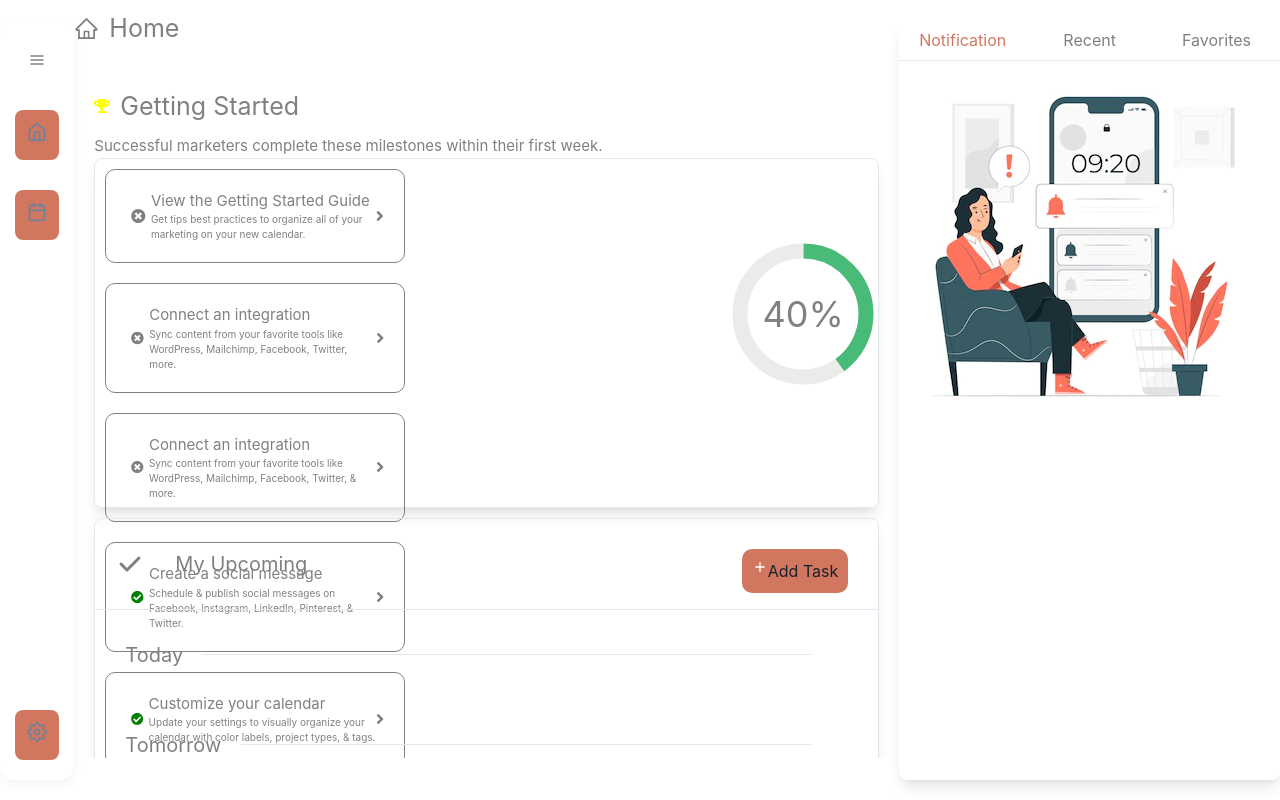
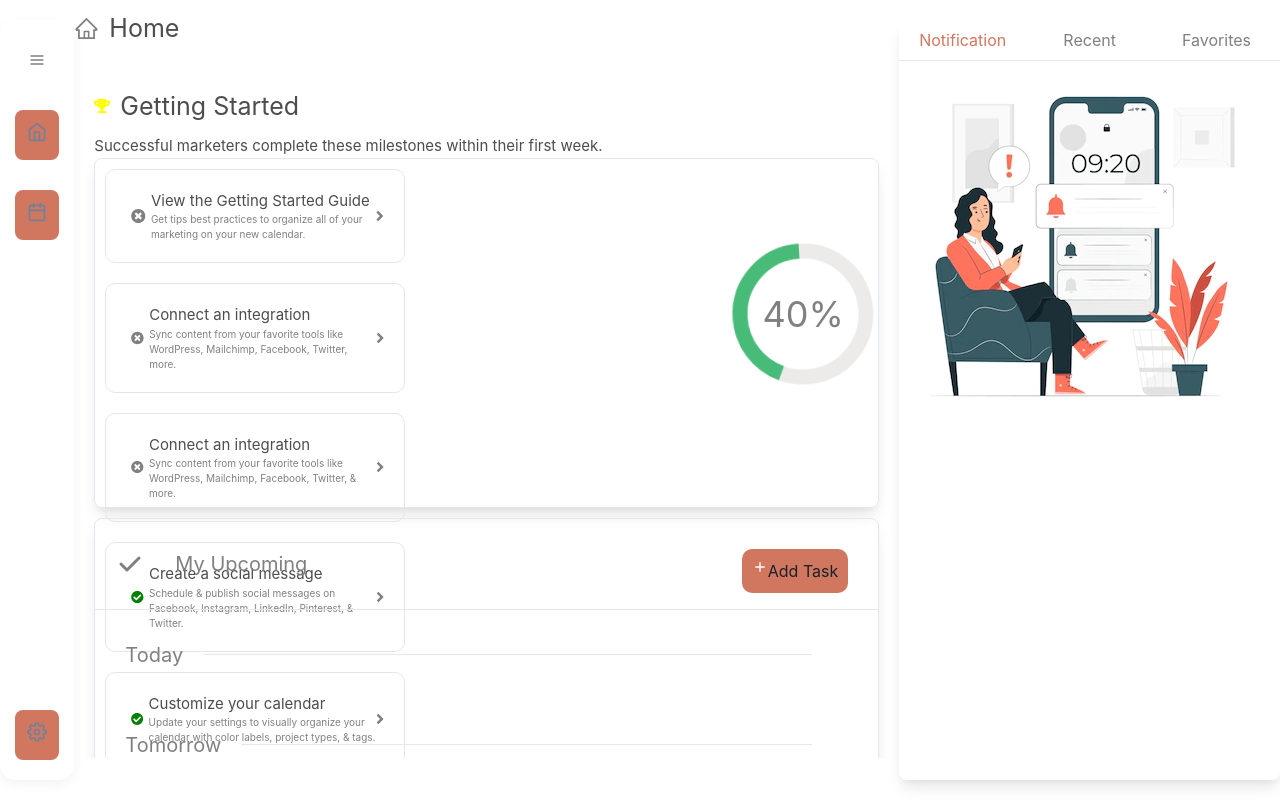
Before and after one commit to Be-create/CoSchedule, a React (Create React App) app in the folder homepage/: page / in a window 1280 px wide. Built offline with nearby package versions, Linux system fonts and the light colour scheme.

Commit message:
added design change

```diff
--- a/homepage/src/components/task/gettingstarted.jsx
+++ b/homepage/src/components/task/gettingstarted.jsx
@@ -9,7 +9,7 @@ import {
 import styled from "styled-components";
   const Headp= styled.p`
   font-size : 15px;
-  color : gray;
+  color : #4D4D4D;
 
   `
   const Bodyp = styled.p`
@@ -36,9 +36,10 @@ import styled from "styled-components";
 
   `
   const H1 = styled.h1`
-  color : gray;
+  color : #4D4D4D;
   font-size : 25px;
   margin : 10px;
+  font-style : Bold;
 
   `
   const Trophy = styled(FaTrophy)
@@ -83,7 +84,7 @@ export const Gettingstarted = ()=> {
             h="fit-content"
             w={matches ? "300px" : "full"}
             m="10px"
-            border="1px solid gray"
+            border=" 1px solid #e6e6e6"
             borderRadius = "10px"
             padding="20px"
             >
@@ -103,7 +104,7 @@ export const Gettingstarted = ()=> {
             h="fit-content"
             w={matches ? "300px" : "full"}
             m="10px"
-            border="1px solid gray"
+            border="1px solid #e6e6e6"
             borderRadius = "10px"
             padding="20px"
             >
@@ -122,7 +123,7 @@ export const Gettingstarted = ()=> {
             h="fit-content"
             w={matches ? "300px" : "full"}
             m="10px"
-            border="1px solid gray"
+            border="1px solid #e6e6e6"
             borderRadius = "10px"
             padding="20px"
             >
@@ -141,7 +142,7 @@ export const Gettingstarted = ()=> {
             h="fit-content"
             w={matches ? "300px" : "full"}
             m="10px"
-            border="1px solid gray"
+            border="1px solid #e6e6e6"
             borderRadius = "10px"
             padding="20px"
             >
@@ -160,7 +161,7 @@ export const Gettingstarted = ()=> {
             h="fit-content"
             w={matches ? "300px" : "full"}
             m="10px"
-            border="1px solid gray"
+            border="1px solid #e6e6e6"
             borderRadius = "10px"
             padding="20px"
             >
@@ -177,7 +178,7 @@ export const Gettingstarted = ()=> {
             </Box>
             </Box>
            <Box h="fit-content" mt="20" justifyContent="center"display={matches ? "block " : "none"}>
-           <CircularProgress  value={40} color='green.400' size='150px'>
+           <CircularProgress isIndeterminate value={40} color='green.400' size='150px'>
   <CircularProgressLabel color="gray">40%</CircularProgressLabel>
 </CircularProgress>
            </Box>
--- a/homepage/src/components/task/taskpanel.jsx
+++ b/homepage/src/components/task/taskpanel.jsx
@@ -9,7 +9,7 @@ import { Gettingstarted } from "./gettingstarted";
 import styled from "styled-components";
 import {AiOutlineHome} from "react-icons/ai"
 const H1 = styled.h1`
-color : gray;
+color :#4D4D4D;
 font-size : 25px;
 margin : 10px;
 width : fit-content;
```
